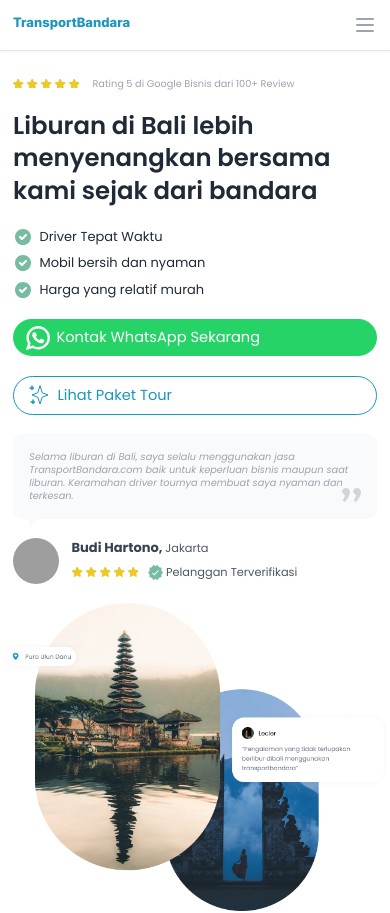
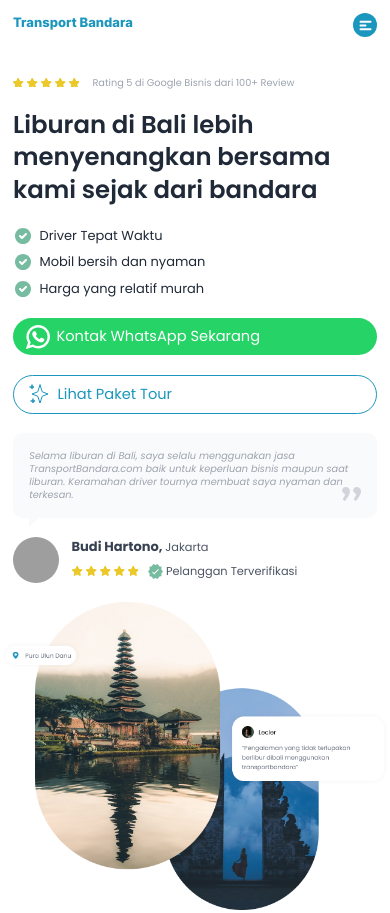
Before and after one commit to wolfcoder/transportbandara-vue, a Vue app: page / in a window 390 px wide. Shown: the top 913 px of the page. Built offline with nearby package versions, Linux system fonts and the light colour scheme; grey boxes are pictures that could not be loaded.

Commit message:
TRAN-24 add menu mobile

```diff
--- a/src/components/TheHeader.vue
+++ b/src/components/TheHeader.vue
@@ -1,37 +1,63 @@
 <template>
-  <header class="max-w-7xl mx-auto">
+  <header id="header" class="max-w-7xl mx-auto">
     <!-- Menu Mobile-->
-    <div class="shadow-sm">
-      <div class="flex justify-between py-4 md:hidden border-b px-4 md:px-0">
-        <h1 class="text-brandPrimary font-Inter font-extrabold">TransportBandara</h1>
-        <svg class="stroke-gray-400" width="24" height="24" viewBox="0 0 24 24" fill="none" xmlns="http://www.w3.org/2000/svg">
-<path d="M4 18H20M4 6H20H4ZM4 12H20H4Z"  stroke-width="2" stroke-linecap="round" stroke-linejoin="round"/>
+    <div class=" ">
+      <div class="flex justify-between py-4 md:hidden  px-4 md:px-0">
+        <h1 class="text-brandPrimary font-Inter font-extrabold"><a href="/">Transport Bandara</a></h1>
+        <div @click="onToggleChange">
+          <svg v-if="isHidden" width="24" height="24" viewBox="0 0 24 24" fill="none"
+            xmlns="http://www.w3.org/2000/svg">
+            <circle cx="12" cy="12" r="12" fill="#1B96BC" />
+            <path d="M7.5 16.25H17.5M7.5 8.75H17.5H7.5ZM7.5 12.5H12.5H7.5Z" stroke="white" stroke-width="2"
+              stroke-linecap="round" stroke-linejoin="round" />
           </svg>
+
+          <svg v-else width="24" height="24" viewBox="0 0 24 24" fill="none" xmlns="http://www.w3.org/2000/svg">
+<circle cx="12" cy="12" r="12" fill="#1B96BC"/>
+<path d="M15.25 8.75L8.75 15.25M8.75 8.75L15.25 15.25" stroke="white" stroke-width="1.5" stroke-linecap="round" stroke-linejoin="round"/>
+</svg>
+
+        </div>
       </div>
     </div>
     <!-- END Menu Mobile-->
     <!-- Menu Tablet Desktop-->
-    <div class="hidden md:block">
+    <div class="md:block" :class="{ hidden: isHidden }">
+      <!--    <div  class="md:block">-->
       <nav class="flex flex-col-reverse md:flex-row justify-between mt-8 md:mt-10 leading-6 gap-y-4 md:px-4 ">
         <ul class="flex md:gap-6 flex-col md:flex-row">
-          <li class="hidden md:block"><a href="/" ><h1 class="text-brandPrimary font-Inter font-extrabold">TransportBandara</h1></a></li>
-          <li><a href="/category-rental-mobil" class="text-gray-500 flex gap-3 justify-between py-2 md:py-0 px-4 md:px-0 hover:underline hover:text-brandPrimary"><span>Rental Mobil</span>
-            <svg class="stroke-gray-400 md:hidden" width="24" height="24" viewBox="0 0 24 24" fill="none" xmlns="http://www.w3.org/2000/svg">
-<path d="M9 5L16 12L9 19"   stroke-width="2" stroke-linecap="round" stroke-linejoin="round"/>
+          <li class="hidden md:block"><a href="/">
+              <h1 class="text-brandPrimary font-Inter font-extrabold">TransportBandara</h1>
+            </a></li>
+          <li><a href="/category-rental-mobil"
+              class="text-gray-500 flex gap-3 justify-between py-2 md:py-0 px-4 md:px-0 hover:underline hover:text-brandPrimary"><span>Rental
+                Mobil</span>
+              <svg class="stroke-gray-400 md:hidden" width="24" height="24" viewBox="0 0 24 24" fill="none"
+                xmlns="http://www.w3.org/2000/svg">
+                <path d="M9 5L16 12L9 19" stroke-width="2" stroke-linecap="round" stroke-linejoin="round" />
               </svg>
             </a></li>
-          <li><a href="/category-tour-travel" class="text-gray-500 flex gap-3 justify-between py-2 md:py-0 px-4 md:px-0 hover:underline hover:text-brandPrimary"><span>Tour & Travel</span> <svg class="stroke-gray-400 md:hidden" width="24" height="24" viewBox="0 0 24 24" fill="none" xmlns="http://www.w3.org/2000/svg">
-<path d="M9 5L16 12L9 19"   stroke-width="2" stroke-linecap="round" stroke-linejoin="round"/>
+          <li><a href="/category-tour-travel"
+              class="text-gray-500 flex gap-3 justify-between py-2 md:py-0 px-4 md:px-0 hover:underline hover:text-brandPrimary"><span>Tour
+                & Travel</span> <svg class="stroke-gray-400 md:hidden" width="24" height="24" viewBox="0 0 24 24"
+                fill="none" xmlns="http://www.w3.org/2000/svg">
+                <path d="M9 5L16 12L9 19" stroke-width="2" stroke-linecap="round" stroke-linejoin="round" />
               </svg></a></li>
-          <li><a href="/#airport-transfer" class="text-gray-500 flex gap-3 justify-between py-2 md:py-0 px-4 md:px-0 hover:underline hover:text-brandPrimary"><span>Airport Transfer</span> <svg class="stroke-gray-400 md:hidden" width="24" height="24" viewBox="0 0 24 24" fill="none" xmlns="http://www.w3.org/2000/svg">
-<path d="M9 5L16 12L9 19"   stroke-width="2" stroke-linecap="round" stroke-linejoin="round"/>
+          <li><a href="/#airport-transfer"
+              class="text-gray-500 flex gap-3 justify-between py-2 md:py-0 px-4 md:px-0 hover:underline hover:text-brandPrimary"><span>Airport
+                Transfer</span> <svg class="stroke-gray-400 md:hidden" width="24" height="24" viewBox="0 0 24 24"
+                fill="none" xmlns="http://www.w3.org/2000/svg">
+                <path d="M9 5L16 12L9 19" stroke-width="2" stroke-linecap="round" stroke-linejoin="round" />
               </svg></a></li>
+
         </ul>
         <ul class="flex gap-4 md:gap-8 justify-between px-4 md:px-0">
           <li class="uppercase text-gray-600 text-xs leading-6 align-middle font-semibold">Perlu Bantuan?</li>
           <li><a class="bg-brandPrimary text-white py-1 px-5 rounded-full flex gap-3  cursor-pointer -m-1">
               <svg width="20" height="20" viewBox="0 0 20 20" fill="none" xmlns="http://www.w3.org/2000/svg">
-<path d="M2 3C2 2.73478 2.10536 2.48043 2.29289 2.29289C2.48043 2.10536 2.73478 2 3 2H5.153C5.38971 2.00011 5.6187 2.08418 5.79924 2.23726C5.97979 2.39034 6.10018 2.6025 6.139 2.836L6.879 7.271C6.91436 7.48222 6.88097 7.69921 6.78376 7.89003C6.68655 8.08085 6.53065 8.23543 6.339 8.331L4.791 9.104C5.34611 10.4797 6.17283 11.7293 7.22178 12.7782C8.27072 13.8272 9.52035 14.6539 10.896 15.209L11.67 13.661C11.7655 13.4695 11.9199 13.3138 12.1106 13.2166C12.3012 13.1194 12.5179 13.0859 12.729 13.121L17.164 13.861C17.3975 13.8998 17.6097 14.0202 17.7627 14.2008C17.9158 14.3813 17.9999 14.6103 18 14.847V17C18 17.2652 17.8946 17.5196 17.7071 17.7071C17.5196 17.8946 17.2652 18 17 18H15C7.82 18 2 12.18 2 5V3Z" fill="white"/>
+                <path
+                  d="M2 3C2 2.73478 2.10536 2.48043 2.29289 2.29289C2.48043 2.10536 2.73478 2 3 2H5.153C5.38971 2.00011 5.6187 2.08418 5.79924 2.23726C5.97979 2.39034 6.10018 2.6025 6.139 2.836L6.879 7.271C6.91436 7.48222 6.88097 7.69921 6.78376 7.89003C6.68655 8.08085 6.53065 8.23543 6.339 8.331L4.791 9.104C5.34611 10.4797 6.17283 11.7293 7.22178 12.7782C8.27072 13.8272 9.52035 14.6539 10.896 15.209L11.67 13.661C11.7655 13.4695 11.9199 13.3138 12.1106 13.2166C12.3012 13.1194 12.5179 13.0859 12.729 13.121L17.164 13.861C17.3975 13.8998 17.6097 14.0202 17.7627 14.2008C17.9158 14.3813 17.9999 14.6103 18 14.847V17C18 17.2652 17.8946 17.5196 17.7071 17.7071C17.5196 17.8946 17.2652 18 17 18H15C7.82 18 2 12.18 2 5V3Z"
+                  fill="white" />
               </svg>
 
               <span>+62-889-9999-7055</span></a></li>
@@ -41,3 +67,18 @@
     <!-- Menu Tablet Desktop-->
   </header>
 </template>
+
+<script>
+export default {
+  data() {
+    return {
+      isHidden: true
+    }
+  },
+  methods: {
+    onToggleChange() {
+      this.isHidden = !this.isHidden;
+    }
+  },
+};
+</script>
```
Lines whose indentation alone changed are shown as unchanged.
